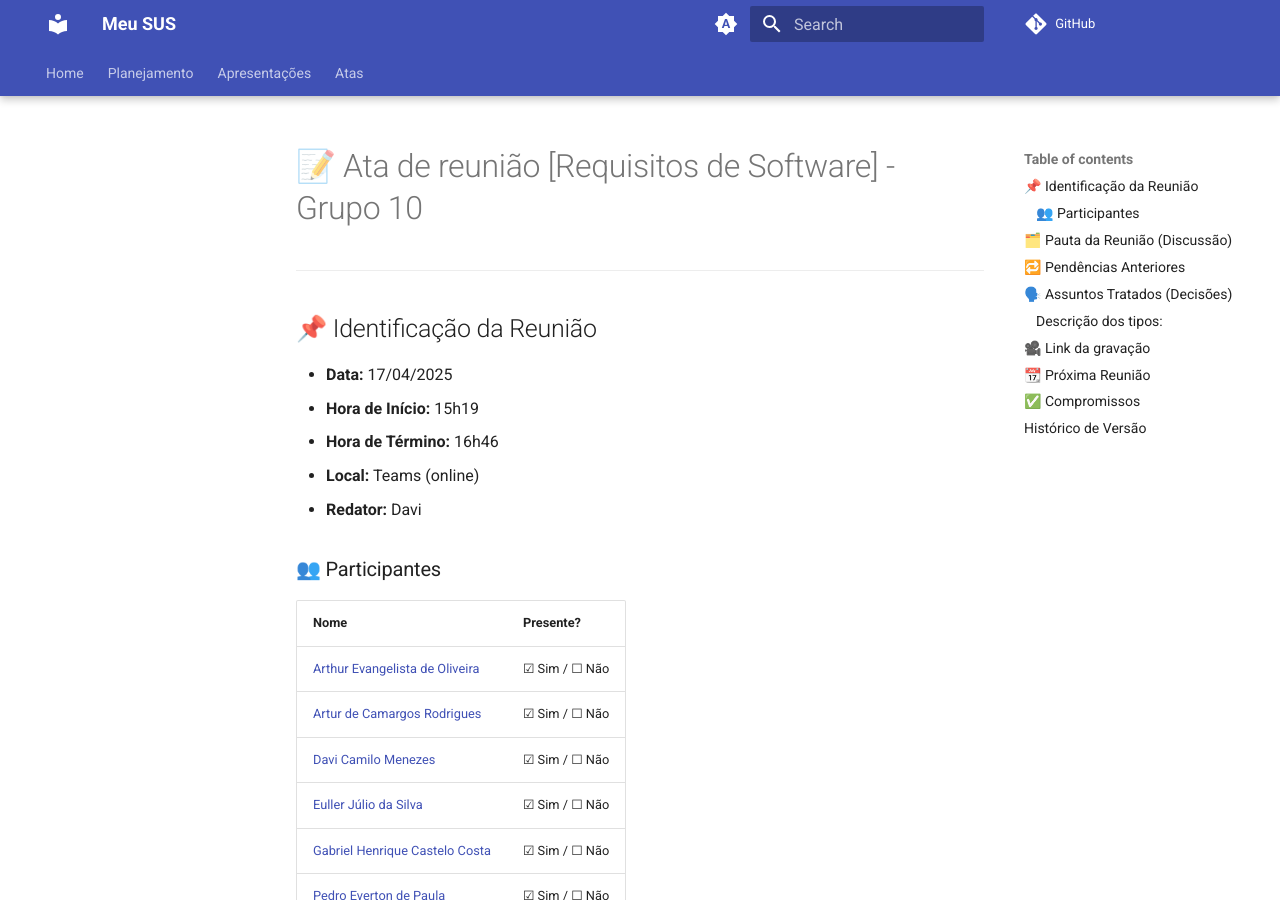
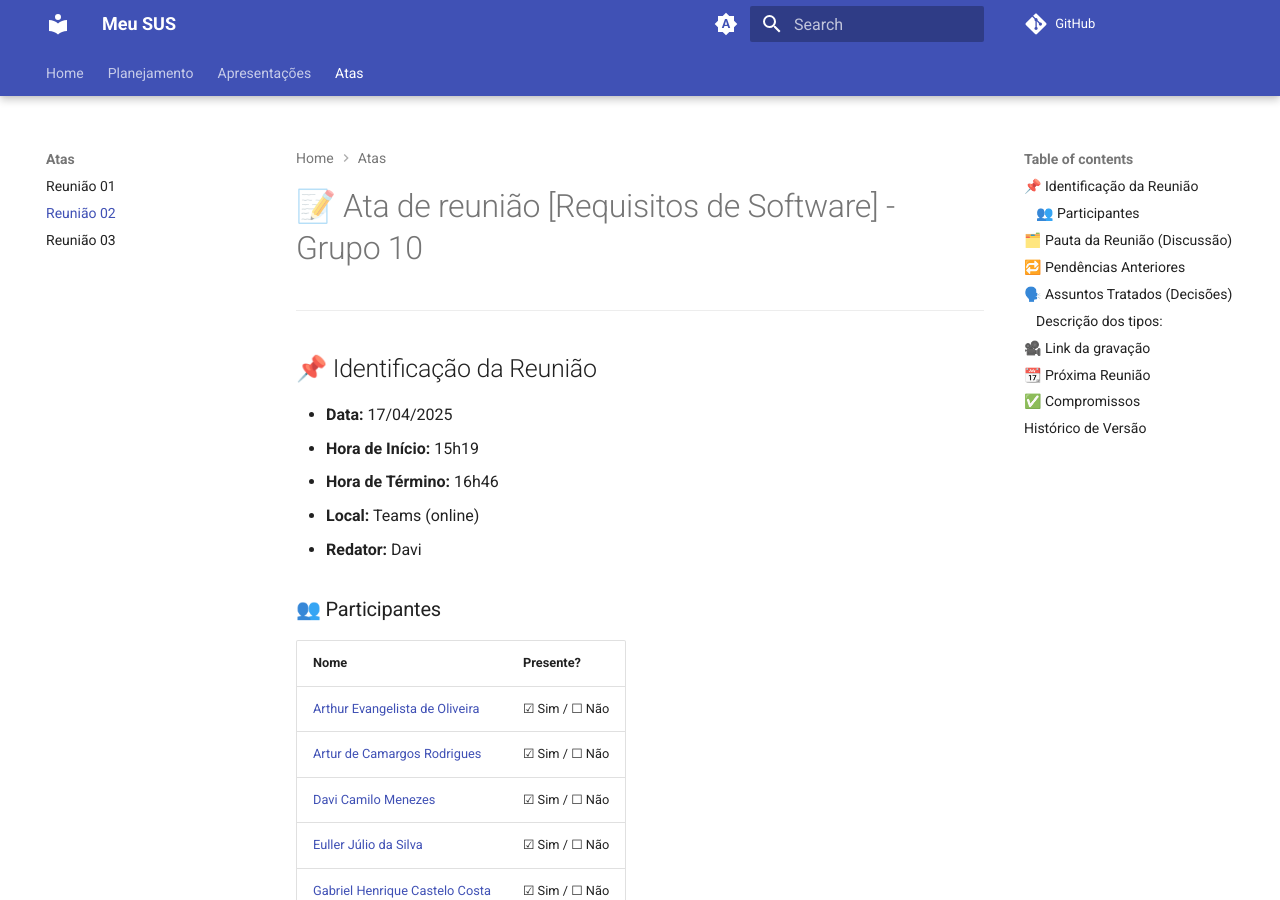
Before and after one commit to Requisitos-de-Software/2025.1-MeuSUSDigital, an MkDocs documentation site: the page built from docs/atas/Ata Reunião 02.md, in a window 1280 px wide and 900 px high. Built offline with MkDocs 1.6.1 and Material for MkDocs 9.7.7, drawn with Linux system fonts in a browser that asks for light colours; comment, search, counter and statistics services are not loaded.

Commit message:
docs: adicionar atas da reuniao 2 e 3 ao gitpages

```diff
--- a/mkdocs.yml
+++ b/mkdocs.yml
@@ -20,7 +20,8 @@ nav:
 
   - Atas:
     - Reunião 01: atas/Ata Reunião 01.md
-
+    - Reunião 02: atas/Ata Reunião 02.md
+    - Reunião 03: atas/Ata Reunião 03.md
   # - Verificações:
   #   - Verificação do grupo+1: verificacoes/Verificacao1.md
 
```
